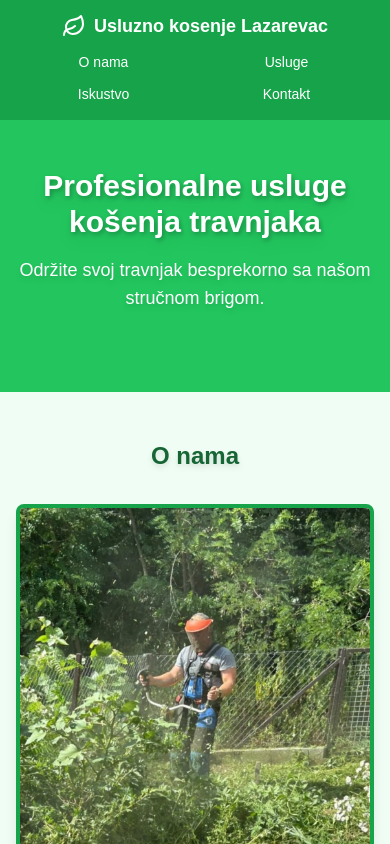
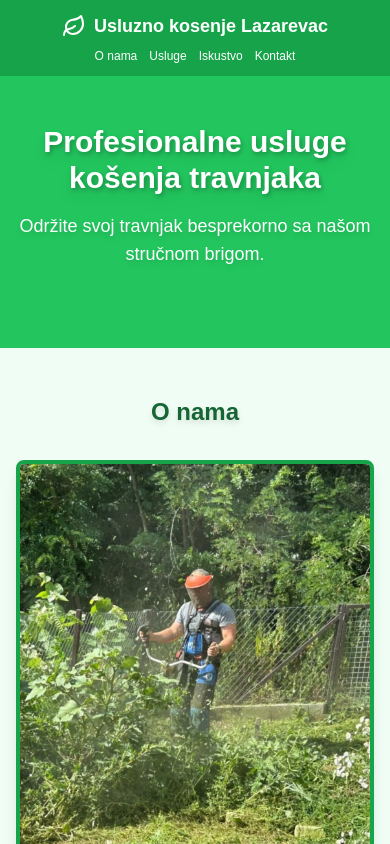
Before and after one commit to vndrija/usluzno-kosenje, a Next.js app in the folder usluzno-kosenje/: page / in a window 390 px wide. Shown: the top 844 px of the page. Built offline with nearby package versions, Linux system fonts and the light colour scheme.

Commit message:
header looking prettier on mobile

```diff
--- a/usluzno-kosenje/src/components/Header.tsx
+++ b/usluzno-kosenje/src/components/Header.tsx
@@ -9,24 +9,24 @@ export default function Header() {
           <h1 className="text-lg sm:text-2xl font-bold">Usluzno kosenje Lazarevac</h1>
         </div>
         <nav className="w-full sm:w-auto">
-          <ul className="grid grid-cols-2 sm:flex sm:space-x-4 text-sm sm:text-base gap-y-1">
-            <li className="text-center">
-              <a href="#about" className="hover:underline block py-1">
+          <ul className="flex justify-center space-x-3 sm:space-x-4 text-xs sm:text-base">
+            <li>
+              <a href="#about" className="hover:underline whitespace-nowrap py-1">
                 O nama
               </a>
             </li>
-            <li className="text-center">
-              <a href="#services" className="hover:underline block py-1">
+            <li>
+              <a href="#services" className="hover:underline whitespace-nowrap py-1">
                 Usluge
               </a>
             </li>
-            <li className="text-center">
-              <a href="#experience" className="hover:underline block py-1">
+            <li>
+              <a href="#experience" className="hover:underline whitespace-nowrap py-1">
                 Iskustvo
               </a>
             </li>
-            <li className="text-center">
-              <a href="#contact" className="hover:underline block py-1">
+            <li>
+              <a href="#contact" className="hover:underline whitespace-nowrap py-1">
                 Kontakt
               </a>
             </li>
```
